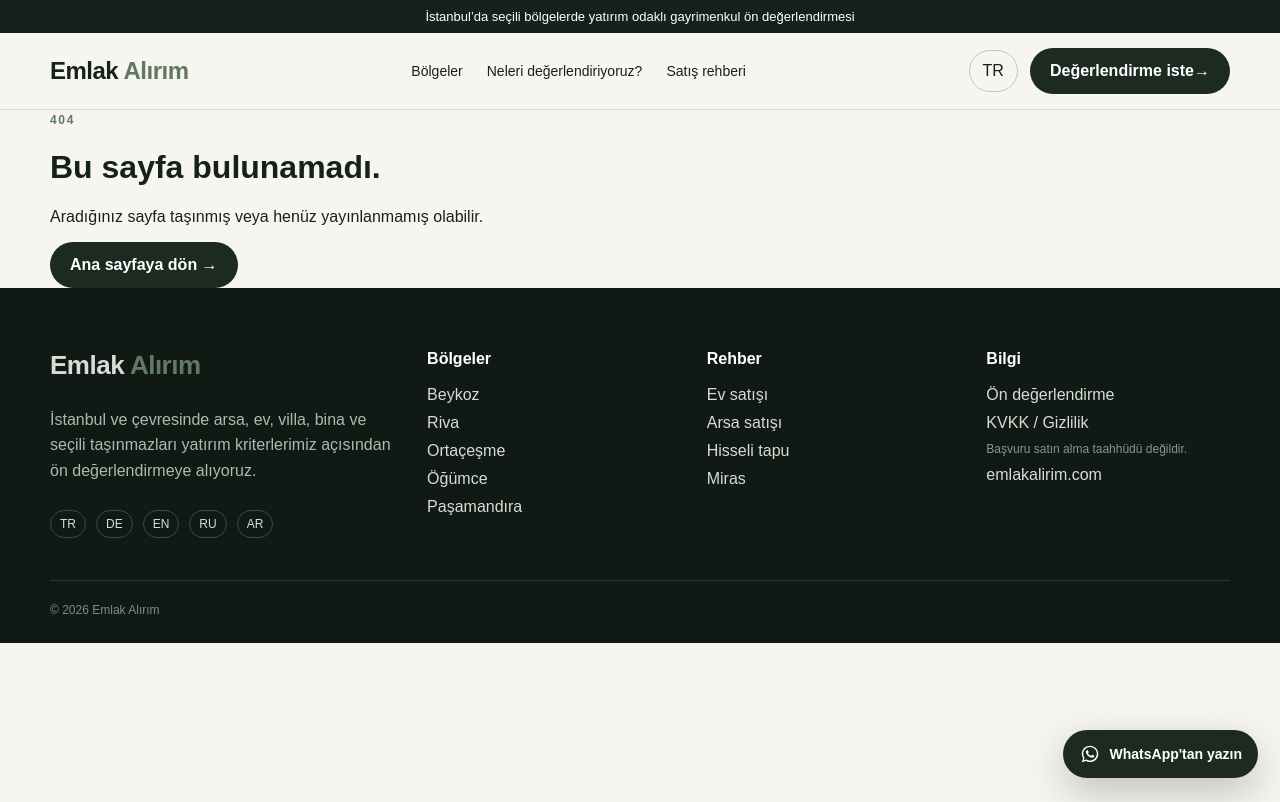
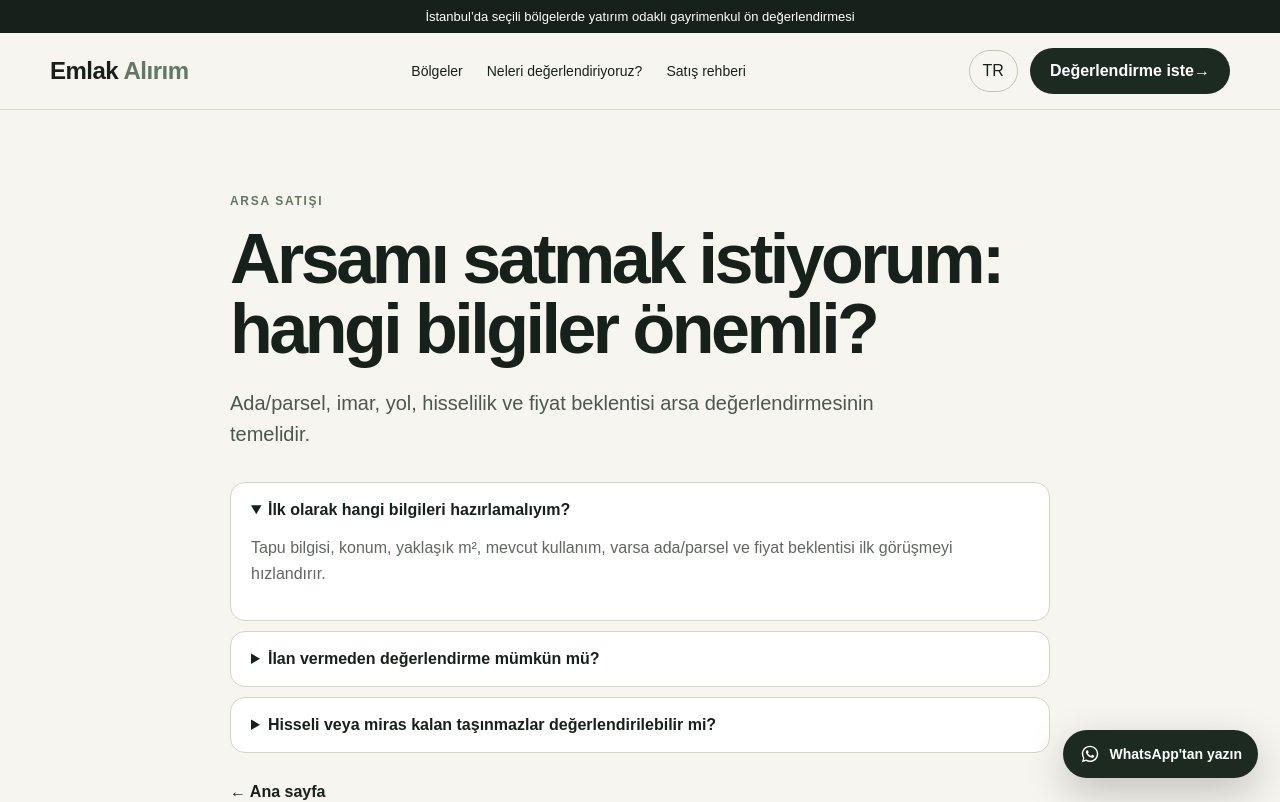
Before and after one commit to nuriarslan/emlakalirim, a Next.js app: page /rehber/arsami-satmak-istiyorum in a window 1280 px wide. Before the commit this address had no page. Shown: the top 802 px of the page. Built offline with nearby package versions, Linux system fonts and the light colour scheme.

Commit message:
Add seller guide SEO pages

```diff
--- /dev/null
+++ b/src/app/rehber/[slug]/page.tsx
@@ -0,0 +1,13 @@
+import type { Metadata } from "next";
+import Link from "next/link";
+import { notFound } from "next/navigation";
+import { LeadForm } from "@/components/LeadForm";
+import { guides } from "@/lib/site";
+
+export function generateStaticParams(){ return guides.map((g)=>({slug:g.slug})); }
+export async function generateMetadata({params}:{params:Promise<{slug:string}>}):Promise<Metadata>{ const {slug}=await params; const guide=guides.find((g)=>g.slug===slug); if(!guide) return {}; return {title:guide.title,description:guide.description,alternates:{canonical:`/rehber/${guide.slug}`}}; }
+
+export default async function GuidePage({params}:{params:Promise<{slug:string}>}){
+  const {slug}=await params; const guide=guides.find((g)=>g.slug===slug); if(!guide) notFound();
+  return <main><section className="section"><div className="wrap narrow"><div className="eyebrow">{guide.eyebrow.toUpperCase()}</div><h1 style={{fontSize:"clamp(40px,6vw,70px)",letterSpacing:"-.05em",lineHeight:1,margin:"16px 0 24px"}}>{guide.title}</h1><p className="heroLead">{guide.description}</p><div className="faqList" style={{marginTop:32}}><details open><summary>İlk olarak hangi bilgileri hazırlamalıyım?</summary><p>Tapu bilgisi, konum, yaklaşık m², mevcut kullanım, varsa ada/parsel ve fiyat beklentisi ilk görüşmeyi hızlandırır.</p></details><details><summary>İlan vermeden değerlendirme mümkün mü?</summary><p>Evet. İlk değerlendirme için taşınmazın herkese açık biçimde ilan edilmiş olması gerekmez.</p></details><details><summary>Hisseli veya miras kalan taşınmazlar değerlendirilebilir mi?</summary><p>Evet; ancak malik yapısı, intikal ve karar yetkisi ayrıca incelenir.</p></details></div><div style={{marginTop:30}}><Link className="textLink" href="/">← Ana sayfa</Link></div></div></section><section className="section muted"><div className="wrap narrow"><div className="sectionHead"><span>ÖN DEĞERLENDİRME</span><h2>Taşınmazınızın temel bilgilerini paylaşın.</h2></div><div className="heroCard"><LeadForm locale="tr"/></div></div></section></main>;
+}
```
